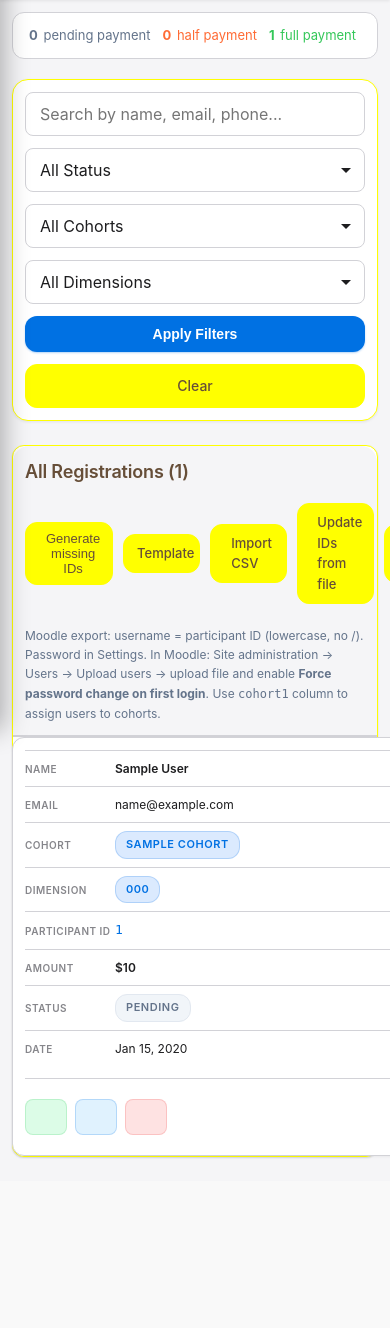
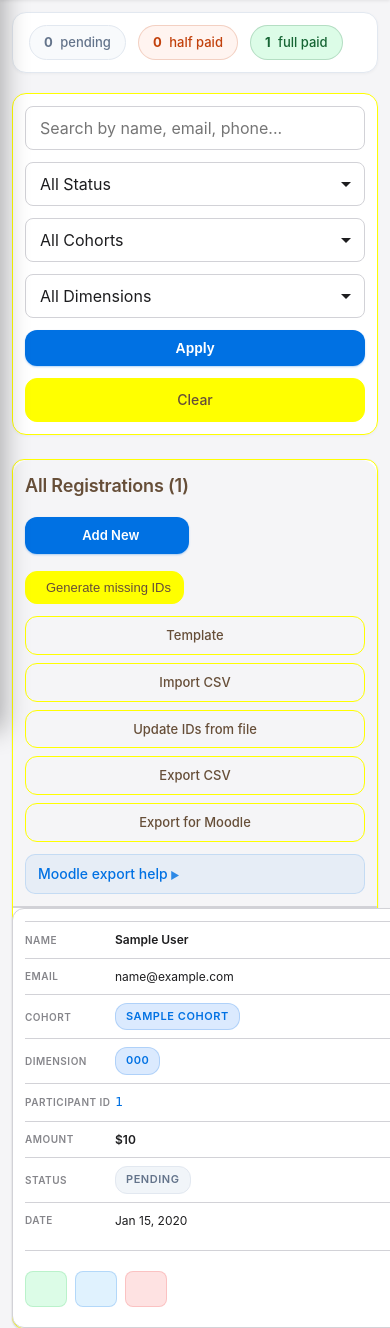
Before and after one commit to josueadimado/elevate_registration, a Django app: page /admin-panel/registrations/ in a window 390 px wide. Shown: the part 114-1442 px from the top of the page. Before the commit the page ends 1273 px from the top, so only its background shows below. Run offline with Django 4.2, Linux system fonts and the light colour scheme; a user stored in the database is signed in; tables that the repository leaves empty hold one stand-in row (values such as "Sample post"); some libraries are stand-ins or nearby versions.

Commit message:
Admin registrations UI: cleaner layout, grouped actions, collapsible Moodle help
- Payment summary as pills (pending/half/full/failed) with distinct colors
- Table header: title + Add New on top row; bulk + import/export groups below
- Moodle export help in collapsible details/summary to reduce clutter
- Outline buttons for Template, Import, Export; primary for Add New
- btn-outline style; reg-actions-row/group and moodle-tip CSS
- Filter bar and payment bar spacing/tweaks; mobile stacking for actions

Made-with: Cursor

```diff
--- a/registrations/templates/registrations/admin/registrations.html
+++ b/registrations/templates/registrations/admin/registrations.html
@@ -5,11 +5,11 @@
 
 {% block content %}
 <div class="fade-in-up">
-  <!-- Payment summary: X pending, X half paid, X full paid -->
+  <!-- Payment summary: clearer pills -->
   <div class="payment-summary-bar">
-    <span class="summary-item summary-pending"><strong>{{ count_pending }}</strong> pending payment</span>
-    <span class="summary-item summary-half"><strong>{{ count_half_paid }}</strong> half payment</span>
-    <span class="summary-item summary-full"><strong>{{ count_full_paid }}</strong> full payment</span>
+    <span class="summary-item summary-pending"><strong>{{ count_pending }}</strong> pending</span>
+    <span class="summary-item summary-half"><strong>{{ count_half_paid }}</strong> half paid</span>
+    <span class="summary-item summary-full"><strong>{{ count_full_paid }}</strong> full paid</span>
     {% if count_failed %}<span class="summary-item summary-failed"><strong>{{ count_failed }}</strong> failed</span>{% endif %}
   </div>
   <!-- Filters -->
@@ -44,48 +44,45 @@
       </option>
       {% endfor %}
     </select>
-    <button type="submit" class="btn btn-primary">Apply Filters</button>
+    <button type="submit" class="btn btn-primary">Apply</button>
     <a href="{% url 'admin_registrations' %}" class="btn btn-secondary">Clear</a>
   </form>
 
   <!-- Registrations Table -->
   <div class="data-table">
-    <div class="table-header">
-      <h2 class="table-title">All Registrations ({{ page_obj.paginator.count }})</h2>
-      <div class="table-header-actions">
-        <form method="post" action="{% url 'bulk_generate_participant_ids' %}" style="display: inline-block;" onsubmit="return confirm('Generate participant IDs for everyone who has Cohort and Dimension but no ID yet?');">
-          {% csrf_token %}
-          <button type="submit" class="btn btn-secondary btn-sm" title="Generate IDs for existing registrations that don't have one yet">
-            <iconify-icon icon="lucide:hash"></iconify-icon>
-            Generate missing IDs
-          </button>
-        </form>
-        <a href="{% url 'download_registrations_template' %}" class="btn btn-secondary btn-sm" title="Download template to fill and import registrations">
-          <iconify-icon icon="lucide:file-down"></iconify-icon>
-          Template
-        </a>
-        <a href="{% url 'admin_import_registrations' %}" class="btn btn-secondary btn-sm" title="Upload CSV to register participants manually">
-          <iconify-icon icon="lucide:upload"></iconify-icon>
-          Import CSV
-        </a>
-        <a href="{% url 'admin_update_participant_ids_from_file' %}" class="btn btn-secondary btn-sm" title="Apply participant IDs from an official list (CSV or Excel)">
-          <iconify-icon icon="lucide:file-input"></iconify-icon>
-          Update IDs from file
-        </a>
-        <a href="{% url 'export_registrations' %}?{{ request.GET.urlencode }}" class="btn btn-secondary btn-sm" title="Export current list as CSV">
-          <iconify-icon icon="lucide:download"></iconify-icon>
-          Export CSV
-        </a>
-        <a href="{% url 'export_registrations_moodle' %}?{{ request.GET.urlencode }}" class="btn btn-secondary btn-sm" title="Export for Moodle bulk user upload (username, firstname, lastname, email, password, cohort)">
-          <iconify-icon icon="lucide:graduation-cap"></iconify-icon>
-          Export for Moodle
-        </a>
-        <a href="{% url 'add_registration' %}" class="btn btn-primary btn-sm">
+    <div class="table-header table-header-registrations">
+      <div class="table-header-top">
+        <h2 class="table-title">All Registrations ({{ page_obj.paginator.count }})</h2>
+        <a href="{% url 'add_registration' %}" class="btn btn-primary btn-sm btn-add-new">
           <iconify-icon icon="lucide:plus"></iconify-icon>
           Add New
         </a>
       </div>
-      <p style="margin: 6px 0 0 0; font-size: 12px; color: #64748b;">Moodle export: username = participant ID (lowercase, no /). Password in Settings. In Moodle: Site administration → Users → Upload users → upload file and enable <strong>Force password change on first login</strong>. Use <code>cohort1</code> column to assign users to cohorts.</p>
+      <div class="reg-actions-row">
+        <div class="reg-actions-group">
+          <form method="post" action="{% url 'bulk_generate_participant_ids' %}" class="reg-action-form" onsubmit="return confirm('Generate participant IDs for everyone who has Cohort but no ID yet?');">
+            {% csrf_token %}
+            <button type="submit" class="btn btn-secondary btn-sm" title="Generate IDs for registrations missing one">
+              <iconify-icon icon="lucide:hash"></iconify-icon>
+              Generate missing IDs
+            </button>
+          </form>
+        </div>
+        <div class="reg-actions-group">
+          <a href="{% url 'download_registrations_template' %}" class="btn btn-outline btn-sm" title="Download CSV template">Template</a>
+          <a href="{% url 'admin_import_registrations' %}" class="btn btn-outline btn-sm" title="Upload CSV to create/update registrations">Import CSV</a>
+          <a href="{% url 'admin_update_participant_ids_from_file' %}" class="btn btn-outline btn-sm" title="Apply official participant ID list (CSV/Excel)">Update IDs from file</a>
+          <a href="{% url 'export_registrations' %}?{{ request.GET.urlencode }}" class="btn btn-outline btn-sm" title="Export list as CSV">Export CSV</a>
+          <a href="{% url 'export_registrations_moodle' %}?{{ request.GET.urlencode }}" class="btn btn-outline btn-sm" title="Export for Moodle user upload">Export for Moodle</a>
+        </div>
+        <details class="moodle-tip">
+          <summary>Moodle export help</summary>
+          <div class="moodle-tip-content">
+            <p><strong>Username</strong> = participant ID in lowercase, no slashes (e.g. <code>etaspirc1003</code>). <strong>Password</strong> is set in Settings.</p>
+            <p>In Moodle: <strong>Site administration → Users → Upload users</strong> → upload the file and enable <strong>Force password change on first login</strong>. Use the <code>cohort1</code> column to assign users to cohorts.</p>
+          </div>
+        </details>
+      </div>
     </div>
     <div class="table-content">
       <table>
@@ -224,25 +221,6 @@
     font-weight: 600;
     color: #1d1d1f;
   }
-  .payment-summary-bar {
-    display: flex;
-    flex-wrap: wrap;
-    gap: 16px;
-    align-items: center;
-    margin-bottom: 20px;
-    padding: 14px 20px;
-    background: #fff;
-    border: 1px solid #d2d2d7;
-    border-radius: 12px;
-    font-size: 14px;
-    color: #1d1d1f;
-  }
-  .payment-summary-bar .summary-item { white-space: nowrap; }
-  .payment-summary-bar .summary-item strong { margin-right: 2px; }
-  .summary-pending { color: #64748b; }
-  .summary-half { color: #ff6b35; }
-  .summary-full { color: #34c759; }
-  .summary-failed { color: #ef4444; }
   .badge-pending {
     background: #f1f5f9;
     color: #64748b;
--- a/static/css/admin.css
+++ b/static/css/admin.css
@@ -726,6 +726,16 @@
   font-size: var(--font-size-sm);
 }
 
+.btn-outline {
+  background: transparent;
+  color: hsl(var(--admin-foreground));
+  border: 1px solid hsl(var(--admin-border));
+}
+.btn-outline:hover {
+  background: hsl(var(--admin-muted));
+  border-color: hsl(var(--admin-border));
+}
+
 .btn-icon {
   padding: 8px;
   width: 36px;
@@ -875,6 +885,86 @@
   display: flex;
   gap: 10px;
   align-items: center;
+}
+
+/* Registrations list: clearer header layout */
+.table-header-registrations {
+  flex-direction: column;
+  align-items: stretch;
+  gap: 16px;
+  padding: 20px 24px;
+}
+.table-header-registrations .table-header-top {
+  display: flex;
+  align-items: center;
+  justify-content: space-between;
+  gap: 16px;
+  flex-wrap: wrap;
+}
+.table-header-registrations .table-title {
+  margin: 0;
+}
+.table-header-registrations .btn-add-new {
+  flex-shrink: 0;
+}
+.reg-actions-row {
+  display: flex;
+  flex-wrap: wrap;
+  align-items: center;
+  gap: 12px;
+  row-gap: 12px;
+}
+.reg-actions-group {
+  display: flex;
+  flex-wrap: wrap;
+  align-items: center;
+  gap: 8px;
+}
+.reg-action-form {
+  display: inline-block;
+}
+.moodle-tip {
+  font-size: var(--font-size-sm);
+  color: #64748b;
+  margin: 0;
+  padding: 8px 12px;
+  background: rgba(0, 113, 227, 0.06);
+  border: 1px solid rgba(0, 113, 227, 0.15);
+  border-radius: 10px;
+  width: 100%;
+  max-width: 560px;
+}
+.moodle-tip summary {
+  cursor: pointer;
+  font-weight: 500;
+  color: #0071e3;
+  list-style: none;
+  user-select: none;
+}
+.moodle-tip summary::-webkit-details-marker { display: none; }
+.moodle-tip summary::after {
+  content: ' ▶';
+  font-size: 10px;
+  opacity: 0.8;
+}
+.moodle-tip[open] summary::after {
+  content: ' ▼';
+}
+.moodle-tip-content {
+  margin-top: 10px;
+  padding-top: 10px;
+  border-top: 1px solid rgba(0, 113, 227, 0.12);
+}
+.moodle-tip-content p {
+  margin: 0 0 8px 0;
+  line-height: 1.5;
+}
+.moodle-tip-content p:last-child { margin-bottom: 0; }
+.moodle-tip code {
+  background: rgba(0, 0, 0, 0.06);
+  padding: 2px 6px;
+  border-radius: 4px;
+  font-size: 12px;
 }
 
 .table-content {
@@ -1138,34 +1228,43 @@ tbody tr:hover {
 .payment-summary-bar {
   display: flex;
   flex-wrap: wrap;
-  gap: 16px;
-  align-items: center;
-  padding: 14px 20px;
+  gap: 12px;
+  align-items: center;
+  padding: 16px 20px;
+  margin-bottom: 20px;
   background: #fff;
-  border: 1px solid #d2d2d7;
-  border-radius: 12px;
+  border: 1px solid #e2e8f0;
+  border-radius: 14px;
   font-size: 14px;
   color: #1d1d1f;
-}
-.payment-summary-bar .summary-item { white-space: nowrap; }
-.payment-summary-bar .summary-item strong { margin-right: 2px; }
+  box-shadow: 0 1px 3px rgba(0, 0, 0, 0.04);
+}
+.payment-summary-bar .summary-item {
+  white-space: nowrap;
+  padding: 6px 14px;
+  border-radius: 20px;
+  font-weight: 500;
+  background: #f8fafc;
+  border: 1px solid #e2e8f0;
+}
+.payment-summary-bar .summary-item strong { margin-right: 4px; }
 .payment-summary-bar .summary-pending { color: #64748b; }
-.payment-summary-bar .summary-half { color: #ff6b35; }
-.payment-summary-bar .summary-full { color: #34c759; }
-.payment-summary-bar .summary-failed { color: #ef4444; }
+.payment-summary-bar .summary-half { color: #c2410c; background: #fff4f0; border-color: rgba(194, 65, 12, 0.2); }
+.payment-summary-bar .summary-full { color: #166534; background: #dcfce7; border-color: rgba(22, 101, 52, 0.2); }
+.payment-summary-bar .summary-failed { color: #b91c1c; background: #fee2e2; border-color: rgba(185, 28, 28, 0.2); }
 
 /* Filters */
 .filter-bar {
   background: hsl(var(--admin-card));
   border: 1px solid hsl(var(--admin-border));
-  border-radius: 16px;
-  padding: 20px 24px;
+  border-radius: 14px;
+  padding: 18px 22px;
   margin-bottom: 24px;
   display: flex;
-  gap: 16px;
+  gap: 14px;
   flex-wrap: wrap;
   align-items: center;
-  box-shadow: var(--shadow-sm);
+  box-shadow: 0 1px 3px rgba(0, 0, 0, 0.04);
 }
 
 .filter-input {
@@ -1442,6 +1541,22 @@ tbody tr:hover {
     flex-direction: column;
     gap: 12px;
     align-items: flex-start;
+  }
+  .table-header-registrations .table-header-top {
+    flex-direction: column;
+    align-items: flex-start;
+  }
+  .table-header-registrations .reg-actions-row {
+    flex-direction: column;
+    align-items: flex-start;
+  }
+  .table-header-registrations .reg-actions-group {
+    width: 100%;
+  }
+  .table-header-registrations .reg-actions-group .btn,
+  .table-header-registrations .reg-action-form .btn {
+    width: 100%;
+    justify-content: center;
   }
 
   .table-title {
```
